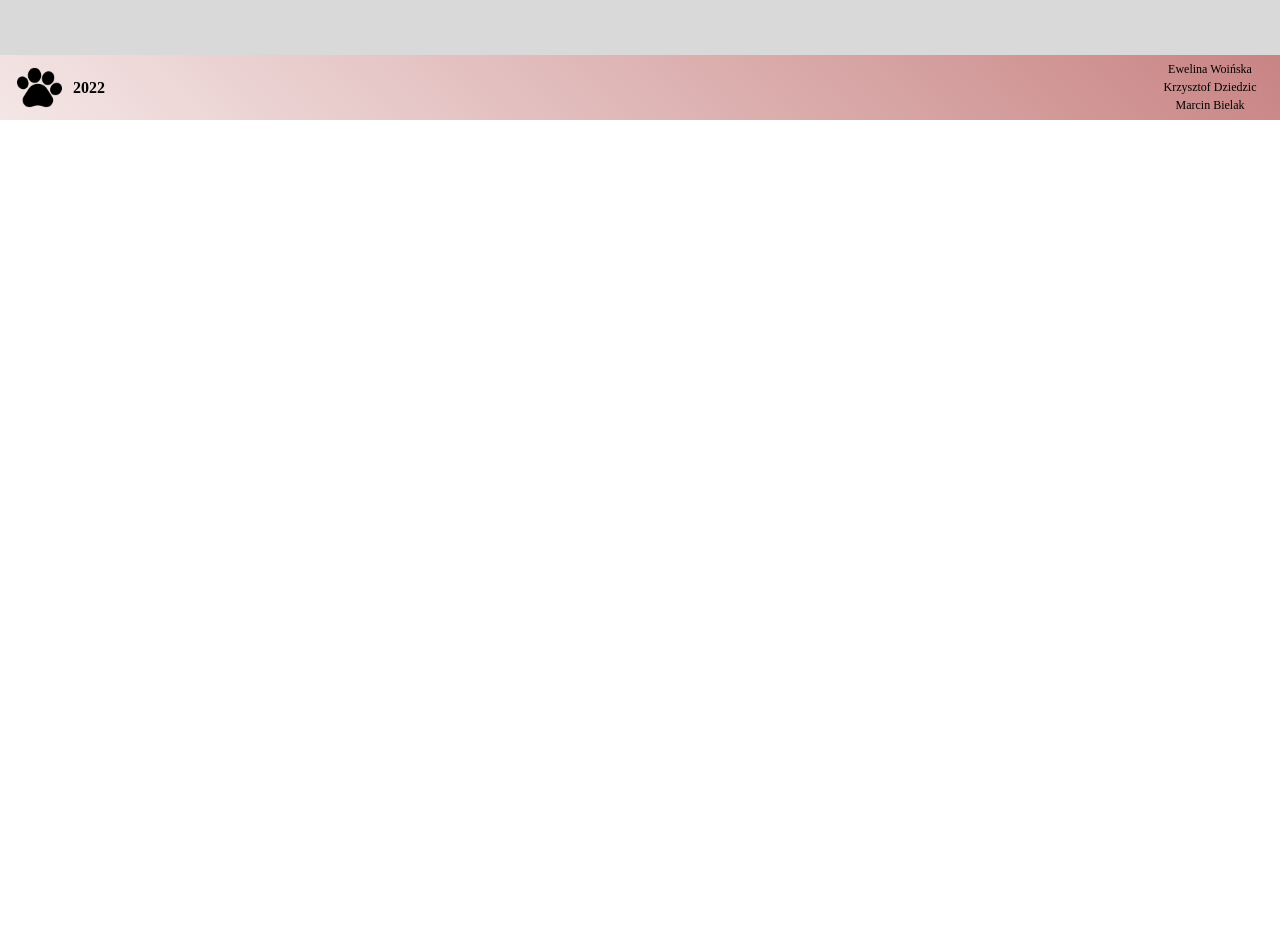
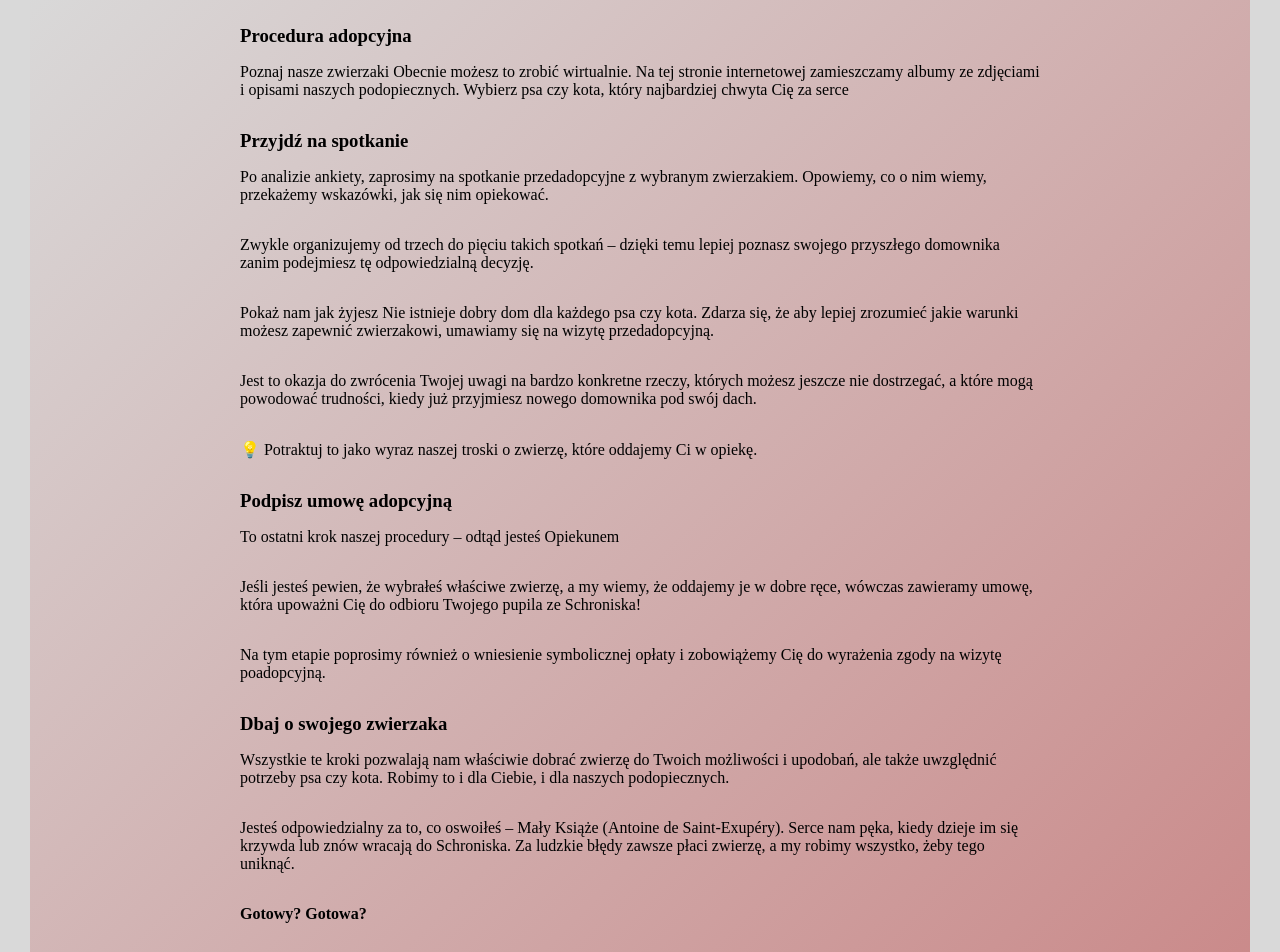
Before and after one commit to Fanki11er/Shelter, a React (Create React App) app in the folder AnimalShelter/ClientApp/: page / in a window 1280 px wide. Shown: the part 680-1632 px from the top of the page. Before the commit the page ends 800 px from the top, so only its background shows below. Built offline with nearby package versions, Linux system fonts and the light colour scheme; no server answers.

Commit message:
Added AdoptionProcedureInfo component

```diff
--- /dev/null
+++ b/AnimalShelter/ClientApp/src/Components/Molecules/AdoptionProcedureInfo/AdoptionProcedureInfo.styles.ts
@@ -0,0 +1,42 @@
+import styled from "styled-components";
+import { StyledTheme } from "../../../GlobalStyles/theme";
+
+export const AdoptionProcedureInfoWrapper = styled.section`
+  width: 100%;
+  height: auto;
+  background-image: linear-gradient(
+    ${(props: StyledTheme) => props.theme.gradients.mainPinkGradientReversed}
+  );
+  display: grid;
+  grid-auto-rows: auto;
+  grid-row-gap: 15px;
+  margin: 30px 0;
+  padding: 40px 0;
+  border-radius: 15px;
+`;
+
+export const AdoptionProcedureInfoArticle = styled.article`
+  width: 800px;
+  display: flex;
+  padding: 0;
+  flex-direction: column;
+  justify-self: center;
+  margin: 0;
+  background-color: transparent;
+`;
+
+export const AdoptionProcedureInfoArticleHeader = styled.h3`
+  display: flex;
+  justify-self: flex-start;
+  margin: 0;
+`;
+
+export const AdoptionProcedureInfoArticleParagraph = styled.p`
+  text-align: start;
+`;
+
+export const AdoptionProcedureInfoArticleParagraphBold = styled(
+  AdoptionProcedureInfoArticleParagraph
+)`
+  font-weight: bold;
+`;
--- /dev/null
+++ b/AnimalShelter/ClientApp/src/Components/Molecules/AdoptionProcedureInfo/AdoptionProcedureInfo.tsx
@@ -0,0 +1,108 @@
+import {
+  AdoptionProcedureInfoArticle,
+  AdoptionProcedureInfoArticleHeader,
+  AdoptionProcedureInfoArticleParagraph,
+  AdoptionProcedureInfoArticleParagraphBold,
+  AdoptionProcedureInfoWrapper,
+} from "./AdoptionProcedureInfo.styles";
+
+const AdoptionProcedureInfo = () => {
+  return (
+    <AdoptionProcedureInfoWrapper>
+      <AdoptionProcedureInfoArticle>
+        <AdoptionProcedureInfoArticleHeader>
+          Procedura adopcyjna
+        </AdoptionProcedureInfoArticleHeader>
+        <AdoptionProcedureInfoArticleParagraph>
+          Poznaj nasze zwierzaki Obecnie możesz to zrobić wirtualnie. Na tej
+          stronie internetowej zamieszczamy albumy ze zdjęciami i opisami
+          naszych podopiecznych. Wybierz psa czy kota, który najbardziej chwyta
+          Cię za serce
+        </AdoptionProcedureInfoArticleParagraph>
+      </AdoptionProcedureInfoArticle>
+
+      <AdoptionProcedureInfoArticle>
+        <AdoptionProcedureInfoArticleHeader>
+          Przyjdź na spotkanie
+        </AdoptionProcedureInfoArticleHeader>
+        <AdoptionProcedureInfoArticleParagraph>
+          Po analizie ankiety, zaprosimy na spotkanie przedadopcyjne z wybranym
+          zwierzakiem. Opowiemy, co o nim wiemy, przekażemy wskazówki, jak się
+          nim opiekować.
+        </AdoptionProcedureInfoArticleParagraph>
+        <AdoptionProcedureInfoArticleParagraph>
+          Zwykle organizujemy od trzech do pięciu takich spotkań – dzięki temu
+          lepiej poznasz swojego przyszłego domownika zanim podejmiesz tę
+          odpowiedzialną decyzję.
+        </AdoptionProcedureInfoArticleParagraph>
+        <AdoptionProcedureInfoArticleParagraph>
+          Pokaż nam jak żyjesz Nie istnieje dobry dom dla każdego psa czy kota.
+          Zdarza się, że aby lepiej zrozumieć jakie warunki możesz zapewnić
+          zwierzakowi, umawiamy się na wizytę przedadopcyjną.
+        </AdoptionProcedureInfoArticleParagraph>
+        <AdoptionProcedureInfoArticleParagraph>
+          Jest to okazja do zwrócenia Twojej uwagi na bardzo konkretne rzeczy,
+          których możesz jeszcze nie dostrzegać, a które mogą powodować
+          trudności, kiedy już przyjmiesz nowego domownika pod swój dach.
+        </AdoptionProcedureInfoArticleParagraph>
+        <AdoptionProcedureInfoArticleParagraph>
+          💡 Potraktuj to jako wyraz naszej troski o zwierzę, które oddajemy Ci
+          w opiekę.
+        </AdoptionProcedureInfoArticleParagraph>
+      </AdoptionProcedureInfoArticle>
+
+      <AdoptionProcedureInfoArticle>
+        <AdoptionProcedureInfoArticleHeader>
+          Podpisz umowę adopcyjną
+        </AdoptionProcedureInfoArticleHeader>
+        <AdoptionProcedureInfoArticleParagraph>
+          To ostatni krok naszej procedury – odtąd jesteś Opiekunem
+        </AdoptionProcedureInfoArticleParagraph>
+        <AdoptionProcedureInfoArticleParagraph>
+          Jeśli jesteś pewien, że wybrałeś właściwe zwierzę, a my wiemy, że
+          oddajemy je w dobre ręce, wówczas zawieramy umowę, która upoważni Cię
+          do odbioru Twojego pupila ze Schroniska!
+        </AdoptionProcedureInfoArticleParagraph>
+        <AdoptionProcedureInfoArticleParagraph>
+          Na tym etapie poprosimy również o wniesienie symbolicznej opłaty i
+          zobowiążemy Cię do wyrażenia zgody na wizytę poadopcyjną.
+        </AdoptionProcedureInfoArticleParagraph>
+      </AdoptionProcedureInfoArticle>
+
+      <AdoptionProcedureInfoArticle>
+        <AdoptionProcedureInfoArticleHeader>
+          Dbaj o swojego zwierzaka
+        </AdoptionProcedureInfoArticleHeader>
+        <AdoptionProcedureInfoArticleParagraph>
+          Wszystkie te kroki pozwalają nam właściwie dobrać zwierzę do Twoich
+          możliwości i upodobań, ale także uwzględnić potrzeby psa czy kota.
+          Robimy to i dla Ciebie, i dla naszych podopiecznych.
+        </AdoptionProcedureInfoArticleParagraph>
+        <AdoptionProcedureInfoArticleParagraph>
+          Jesteś odpowiedzialny za to, co oswoiłeś – Mały Książe (Antoine de
+          Saint-Exupéry). Serce nam pęka, kiedy dzieje im się krzywda lub znów
+          wracają do Schroniska. Za ludzkie błędy zawsze płaci zwierzę, a my
+          robimy wszystko, żeby tego uniknąć.
+        </AdoptionProcedureInfoArticleParagraph>
+        <AdoptionProcedureInfoArticleParagraphBold>
+          Gotowy? Gotowa?
+        </AdoptionProcedureInfoArticleParagraphBold>
+      </AdoptionProcedureInfoArticle>
+
+      <AdoptionProcedureInfoArticle>
+        <AdoptionProcedureInfoArticleHeader>
+          Czy wiesz że?
+        </AdoptionProcedureInfoArticleHeader>
+        <AdoptionProcedureInfoArticleParagraph>
+          W naszym schronisku przebywa łącznie około setki psów i kotów.
+        </AdoptionProcedureInfoArticleParagraph>
+        <AdoptionProcedureInfoArticleParagraph>
+          Po okresie kwarantanny i zaszczepieniu przeciw wściekliźnie, wydajemy
+          zwierzęta do adopcji – wyłącznie osobom pełnoletnim, samodzielnym,
+          mogącym zapewnić godne warunki naszym podopiecznym
+        </AdoptionProcedureInfoArticleParagraph>
+      </AdoptionProcedureInfoArticle>
+    </AdoptionProcedureInfoWrapper>
+  );
+};
+export default AdoptionProcedureInfo;
--- a/AnimalShelter/ClientApp/src/GlobalStyles/theme.ts
+++ b/AnimalShelter/ClientApp/src/GlobalStyles/theme.ts
@@ -10,6 +10,8 @@ export const theme: Theme = {
   },
   gradients: {
     mainPinkGRadient: "45deg, rgba(201, 132, 132, 0.2), rgba(201, 132, 132, 1)",
+    mainPinkGradientReversed:
+      "-45deg, rgba(201, 132, 132, 1), rgba(201, 132, 132, 0)",
   },
 
   devices: {
@@ -28,6 +30,7 @@ export type Theme = {
   };
   gradients: {
     mainPinkGRadient: string;
+    mainPinkGradientReversed: string;
   };
   fontSizes: {
     small: string;
--- a/AnimalShelter/ClientApp/src/Views/MainView/MainView.styles.ts
+++ b/AnimalShelter/ClientApp/src/Views/MainView/MainView.styles.ts
@@ -11,7 +11,7 @@ export const MainViewWrapper = styled.div`
   grid-template-columns: 1fr;
   grid-template-rows: 180px 150px 150px 1fr;
   padding: 30px;
-  grid-row-gap: 15px;
+  grid-row-gap: 20px;
 `;
 
 export const MainViewHeaderWrapper = styled.div`
--- a/AnimalShelter/ClientApp/src/Views/MainView/MainView.tsx
+++ b/AnimalShelter/ClientApp/src/Views/MainView/MainView.tsx
@@ -1,5 +1,6 @@
 import axios from "axios";
 import { useEffect, useState } from "react";
+import AdoptionProcedureInfo from "../../Components/Molecules/AdoptionProcedureInfo/AdoptionProcedureInfo";
 import PortalToAnimalsList from "../../Components/Molecules/PortalToAnimalsList/PortalToAnimalsList";
 import { AnimalsToAdoptionAmount } from "../../Types/types";
 import {
@@ -41,6 +42,8 @@ const MainView = () => {
         spices={"Kot"}
         animalsToAdoptionAmount={data ? data.catsAmount : 0}
       />
+
+      <AdoptionProcedureInfo />
     </MainViewWrapper>
   );
 };
```
